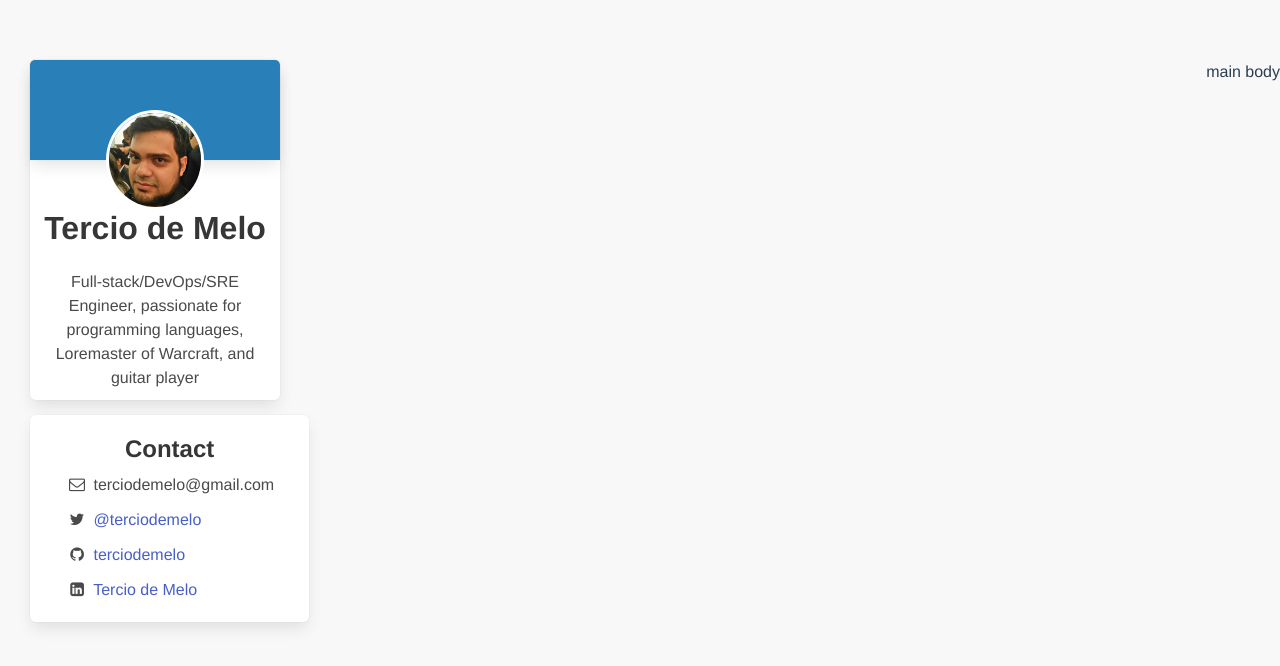
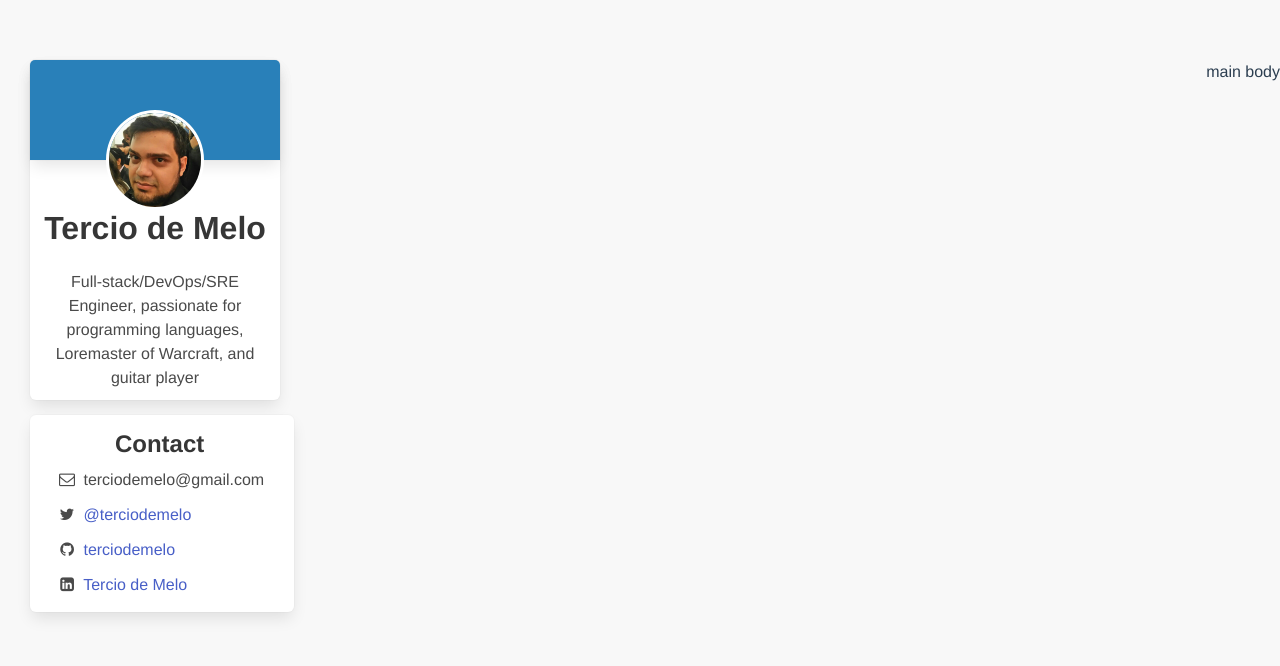
Before and after one commit to terciodemelo/tercio.me, a Vue app: page / in a window 1280 px wide. Shown: the top 666 px of the page. Built offline with nearby package versions, Linux system fonts and the light colour scheme; what vue-resource would draw is missing.

Commit message:
Adjusting Contact component paddings

```diff
--- a/src/components/info/Contact.vue
+++ b/src/components/info/Contact.vue
@@ -40,7 +40,7 @@ export default {
 }
 
 .box {
-  padding: 20px 20px 20px 20px !important;
+  padding: 15px 15px 15px 10px !important;
 }
 
 h4 {
```
